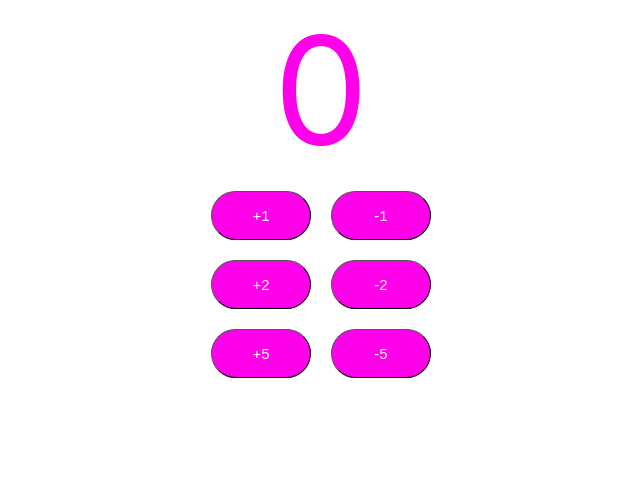
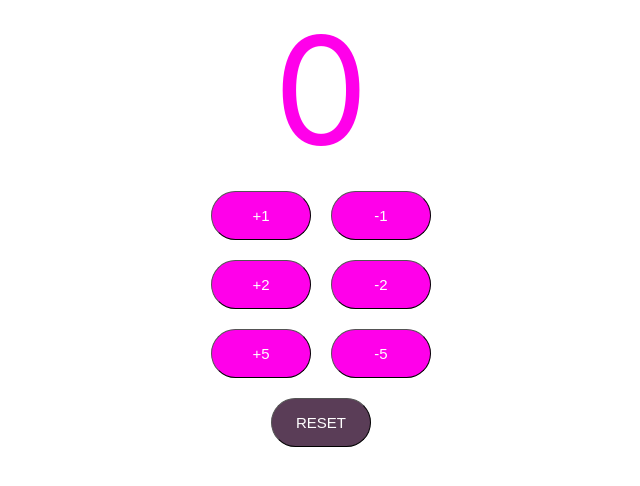
Before and after one commit to fgrabowski/Counter-App-React, a React (Create React App) app in the folder counter-app-react/: page / in a window 1280 px wide. Shown: the top 486 px of the page, without its empty margins (319-959 px from the left). Built offline with nearby package versions, Linux system fonts and the light colour scheme.

Commit message:
Added reset button

```diff
--- a/counter-app-react/src/components/counter/Counter.css
+++ b/counter-app-react/src/components/counter/Counter.css
@@ -1,7 +1,5 @@
-
-.counterButton {
+button {
     font-size:15px;
-    background-color:#ff00ea;
     width:100px;
     margin:10px;
     color:rgb(255, 255, 255);
@@ -9,6 +7,9 @@
     border-radius:30px;
     border-color: #000000;
     border-width: 1px;
+}
+.counterButton {
+    background-color:#ff00ea;
 }
 
 .count {
@@ -20,3 +21,7 @@
     font-size: 150px;
     color: #ff00ea;
 }
+
+.resetButton {
+    background-color:#5a3d57;
+}
--- a/counter-app-react/src/components/counter/Counter.jsx
+++ b/counter-app-react/src/components/counter/Counter.jsx
@@ -13,6 +13,11 @@ export default function Counter() {
         setCount(count - by)
     }
 
+    function resetCounterFunction(by) {
+        setCount(0)
+    }
+
+
     return (
         <>
             <span className="totalCount">{count}</span>
@@ -25,6 +30,9 @@ export default function Counter() {
             <CounterButton by={5}
             incrementMethod={incrementCounterParentFunction}
             decrementMethod={decrementCounterParentFunction} />
+            <button className="resetButton"
+                    onClick={resetCounterFunction}
+                >RESET</button>
         </>
     )
 }
```
